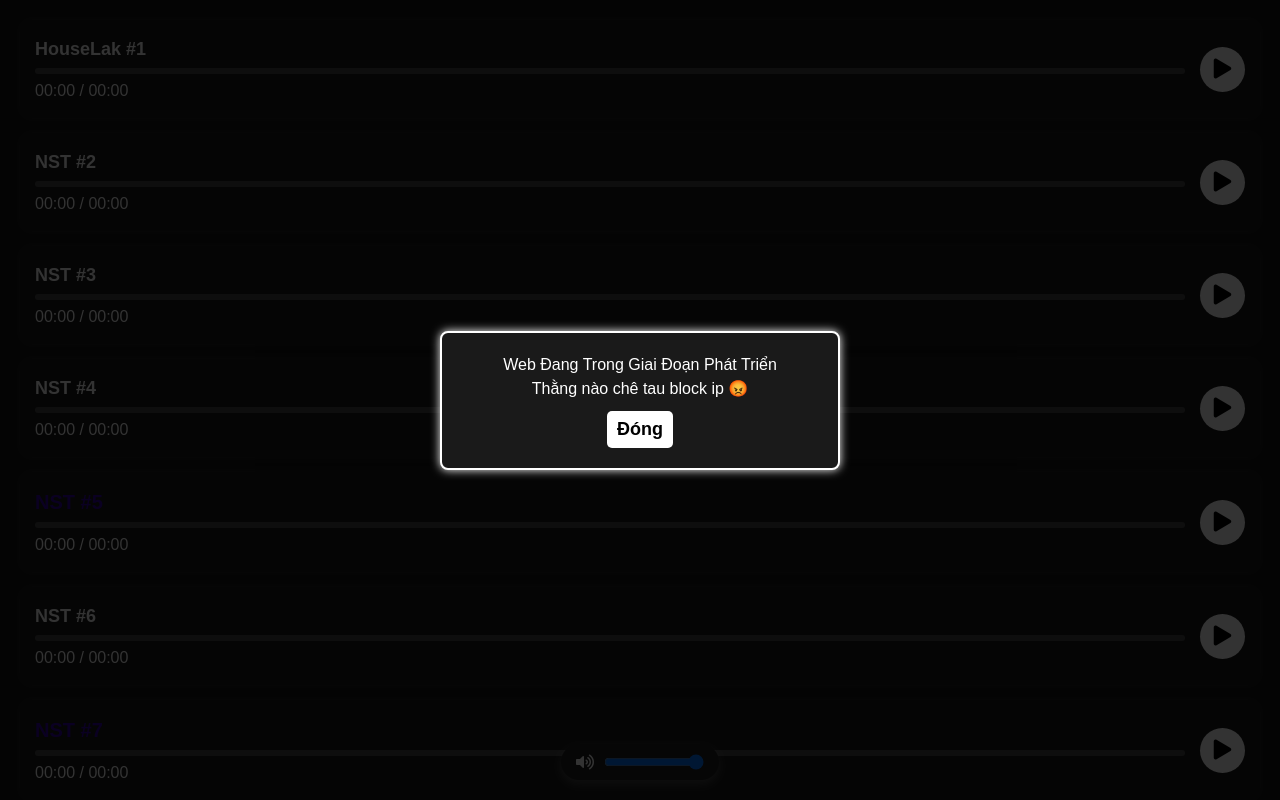
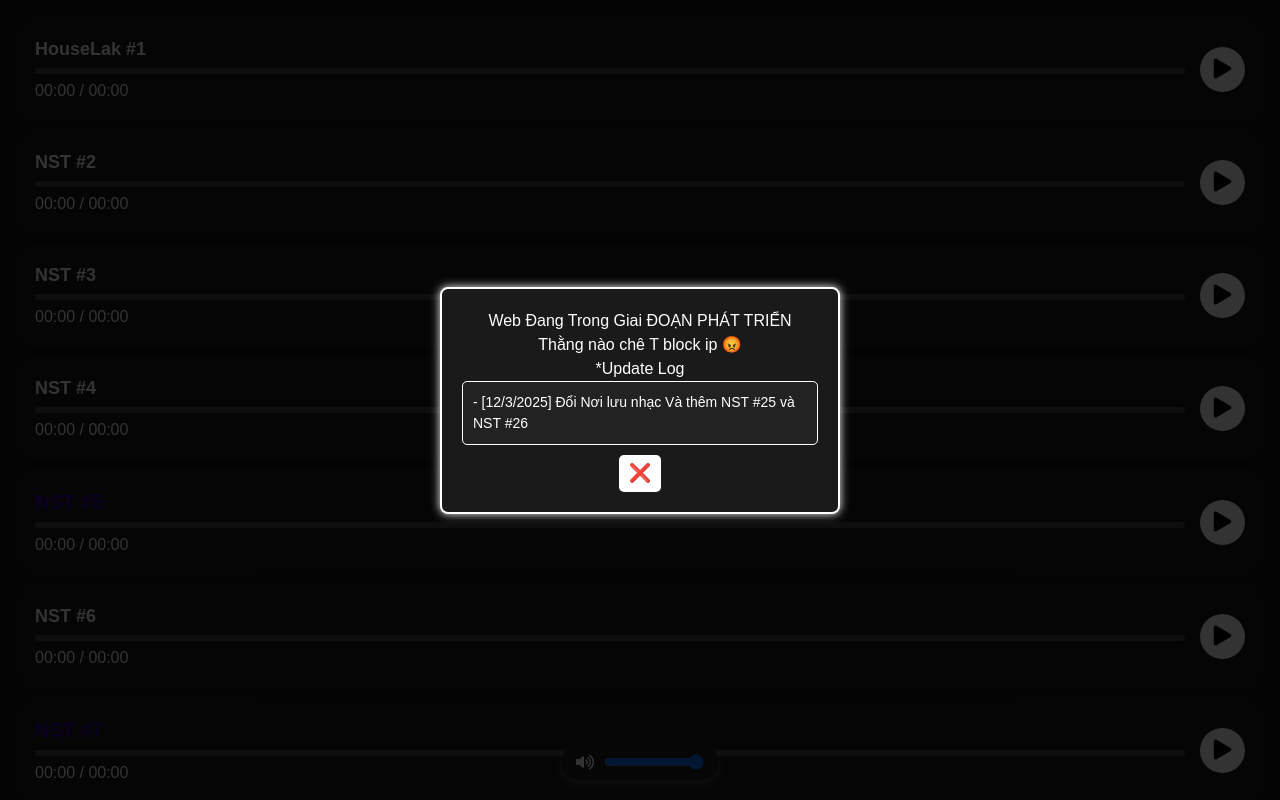
Before and after one commit to Teo4268/Bancuoiung, a plain HTML site: page index.html in a window 1280 px wide. Shown: the top 800 px of the page. Drawn offline with nearby package versions, Linux system fonts and the light colour scheme; a script that the page names is missing.

Commit message:
Update index.html

```diff
--- a/index.html
+++ b/index.html
@@ -343,13 +343,17 @@
       -webkit-text-fill-color: transparent;
     }
          </style>
-  <div id="popup" class="popup">
+ <div id="popup" class="popup">
   <div class="popup-content">
-    <p>Web Đang Trong Giai Đoạn Phát Triển</p>
-       <p>Thằng nào chê tau block ip 😡</p></p>
-    <button onclick="closePopup()">Đóng</button>
+    <p> Web Đang Trong Giai ĐOẠN PHÁT TRIỂN </p>
+         <p> Thằng nào chê T block ip 😡</p>
+    <h2> *Update Log </h2>
+    <div class="popup-log">
+      <p>- [12/3/2025] Đổi Nơi lưu nhạc Và thêm NST #25 và NST #26 </p>
+    </div>
+    <button onclick="closePopup()">❌</button>
   </div>
-  </div>
+ </div>
 
 </body>
 </html>
```
